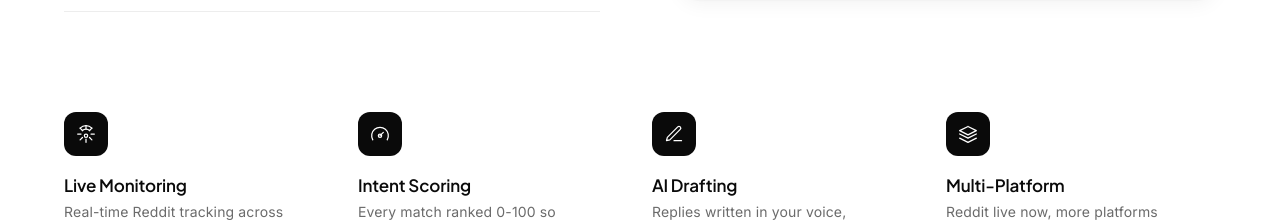
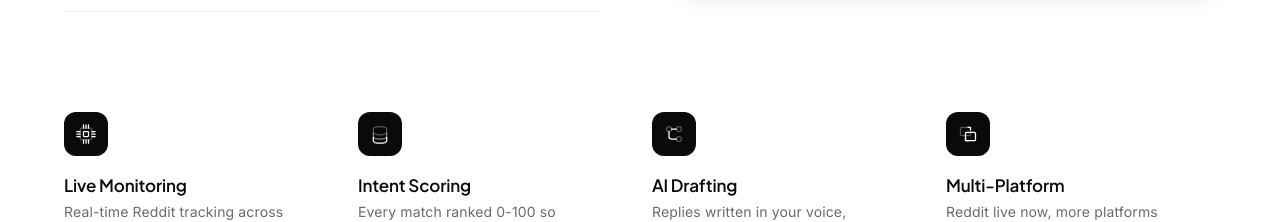
Before and after one commit to abhishekreal7/buyerwatch, a Next.js app: page / in a window 1280 px wide. Shown: the part 1400-1622 px from the top of the page. Built offline with nearby package versions, Linux system fonts and the light colour scheme.

Commit message:
Restore original high-fidelity crawling template SVGs inside Scouto features row

```diff
--- a/src/app/page.tsx
+++ b/src/app/page.tsx
@@ -783,7 +783,7 @@ export default function LandingPage() {
                     marginBottom: '20px'
                   }}>
                     {id === 'radar' && (
-                      <motion.svg
+                      <svg
                         width="20"
                         height="20"
                         viewBox="0 0 24 24"
@@ -793,21 +793,13 @@ export default function LandingPage() {
                         strokeLinecap="round"
                         strokeLinejoin="round"
                       >
-                        <motion.path variants={pathVariants} d="M19.07 4.93a10 10 0 0 0-14.14 0" />
-                        <motion.path variants={pathVariants} d="M16.24 7.76a6 6 0 0 0-8.49 0" />
-                        <motion.path variants={pathVariants} d="M12 12a2 2 0 1 0 0 4 2 2 0 0 0 0-4Z" />
-                        <motion.path variants={pathVariants} d="M12 2v4" />
-                        <motion.path variants={pathVariants} d="M12 18v4" />
-                        <motion.path variants={pathVariants} d="M4.93 19.07l2.83-2.83" />
-                        <motion.path variants={pathVariants} d="M16.24 7.76l2.83-2.83" />
-                        <motion.path variants={pathVariants} d="M2 12h4" />
-                        <motion.path variants={pathVariants} d="M18 12h4" />
-                        <motion.path variants={pathVariants} d="M4.93 4.93l2.83 2.83" />
-                        <motion.path variants={pathVariants} d="M16.24 16.24l2.83 2.83" />
-                      </motion.svg>
+                        <rect x="5" y="5" width="14" height="14" rx="2" stroke="rgba(255,255,255,0.3)" />
+                        <rect x="9" y="9" width="6" height="6" rx="1" stroke="#FFFFFF" />
+                        <path className="animate-crawl-cashflow" d="M9 1v4M12 1v4M15 1v4M9 19v4M12 19v4M15 19v4M1 9h4M1 12h4M1 15h4M19 9h4M19 12h4M19 15h4" />
+                      </svg>
                     )}
                     {id === 'gauge' && (
-                      <motion.svg
+                      <svg
                         width="20"
                         height="20"
                         viewBox="0 0 24 24"
@@ -817,13 +809,13 @@ export default function LandingPage() {
                         strokeLinecap="round"
                         strokeLinejoin="round"
                       >
-                        <motion.path variants={pathVariants} d="M3.34 19a10 10 0 1 1 17.32 0" />
-                        <motion.path variants={pathVariants} d="m12 14 4-4" />
-                        <motion.path variants={pathVariants} d="M12 12a2 2 0 1 0 0 4 2 2 0 0 0 0-4Z" />
-                      </motion.svg>
+                        <path d="M4 6c0-1.66 3.58-3 8-3s8 1.34 8 3M4 6v4c0 1.66 3.58 3 8 3s8-1.34 8-3V6" stroke="rgba(255,255,255,0.3)" />
+                        <path d="M4 11v4c0 1.66 3.58 3 8 3s8-1.34 8-3v-4" stroke="rgba(255,255,255,0.5)" />
+                        <path className="animate-crawl-expenses" d="M4 16v4c0 1.66 3.58 3 8 3s8-1.34 8-3v-4" />
+                      </svg>
                     )}
                     {id === 'pen' && (
-                      <motion.svg
+                      <svg
                         width="20"
                         height="20"
                         viewBox="0 0 24 24"
@@ -833,12 +825,14 @@ export default function LandingPage() {
                         strokeLinecap="round"
                         strokeLinejoin="round"
                       >
-                        <motion.path variants={pathVariants} d="M12 20h9" />
-                        <motion.path variants={pathVariants} d="M16.5 3.5a2.12 2.12 0 0 1 3 3L7 19l-4 1 1-4Z" />
-                      </motion.svg>
+                        <circle cx="6" cy="6" r="3" stroke="rgba(255,255,255,0.3)" />
+                        <circle cx="18" cy="18" r="3" stroke="rgba(255,255,255,0.3)" />
+                        <circle cx="18" cy="6" r="3" stroke="rgba(255,255,255,0.3)" />
+                        <path className="animate-crawl-invoicing" d="M6 9v6a3 3 0 003 3h6M9 6h6" />
+                      </svg>
                     )}
                     {id === 'layers' && (
-                      <motion.svg
+                      <svg
                         width="20"
                         height="20"
                         viewBox="0 0 24 24"
@@ -848,10 +842,10 @@ export default function LandingPage() {
                         strokeLinecap="round"
                         strokeLinejoin="round"
                       >
-                        <motion.path variants={pathVariants} d="m12 3-10 5 10 5 10-5-10-5Z" />
-                        <motion.path variants={pathVariants} d="m2 17 10 5 10-5" />
-                        <motion.path variants={pathVariants} d="m2 12 10 5 10-5" />
-                      </motion.svg>
+                        <rect x="3" y="4" width="12" height="10" rx="1.5" stroke="rgba(255,255,255,0.3)" />
+                        <rect x="9" y="10" width="12" height="10" rx="1.5" stroke="#FFFFFF" />
+                        <path className="animate-crawl-sync" d="M12 4h3v3M12 20H9v-3" />
+                      </svg>
                     )}
                   </div>
                   <h4 style={{
```
